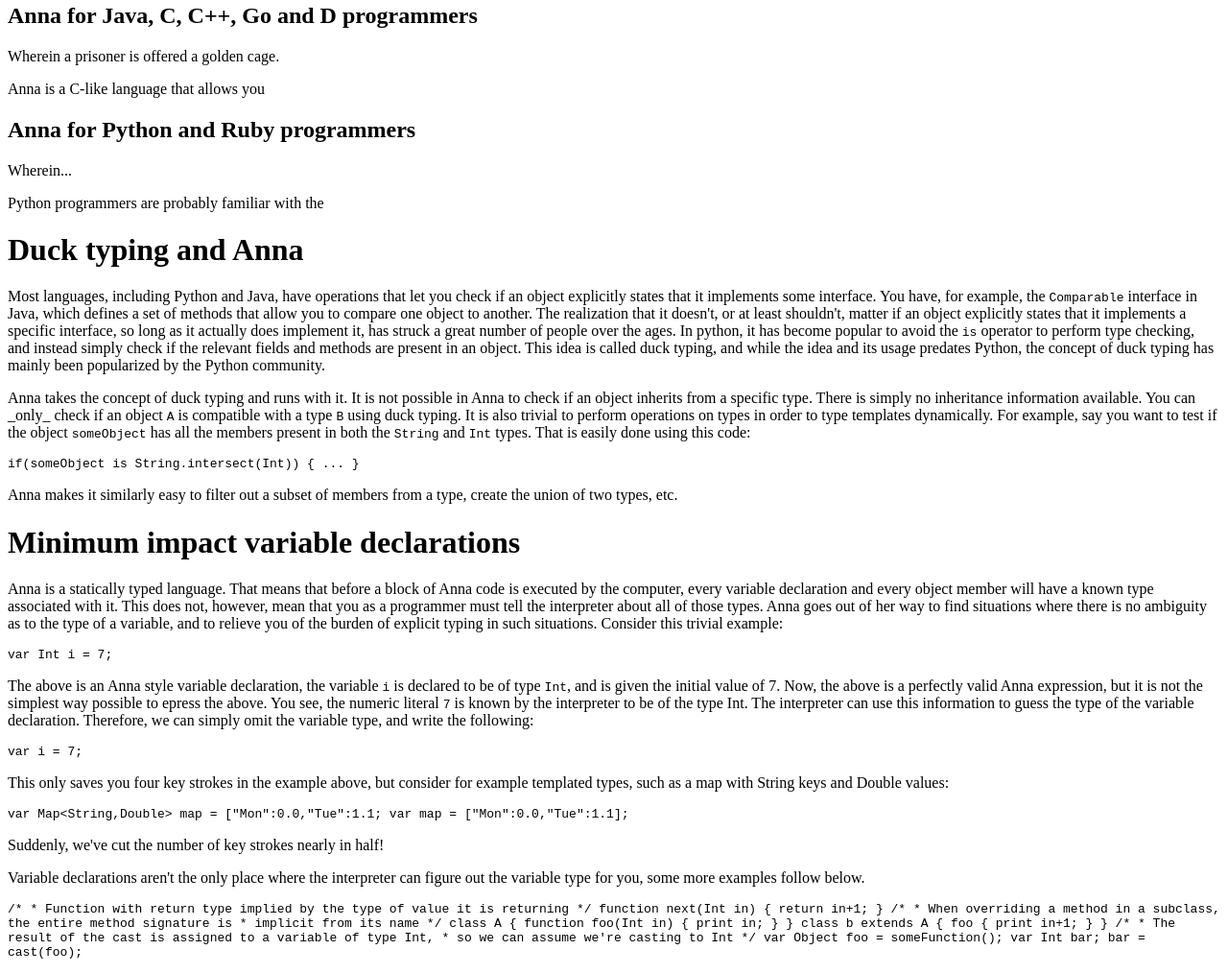
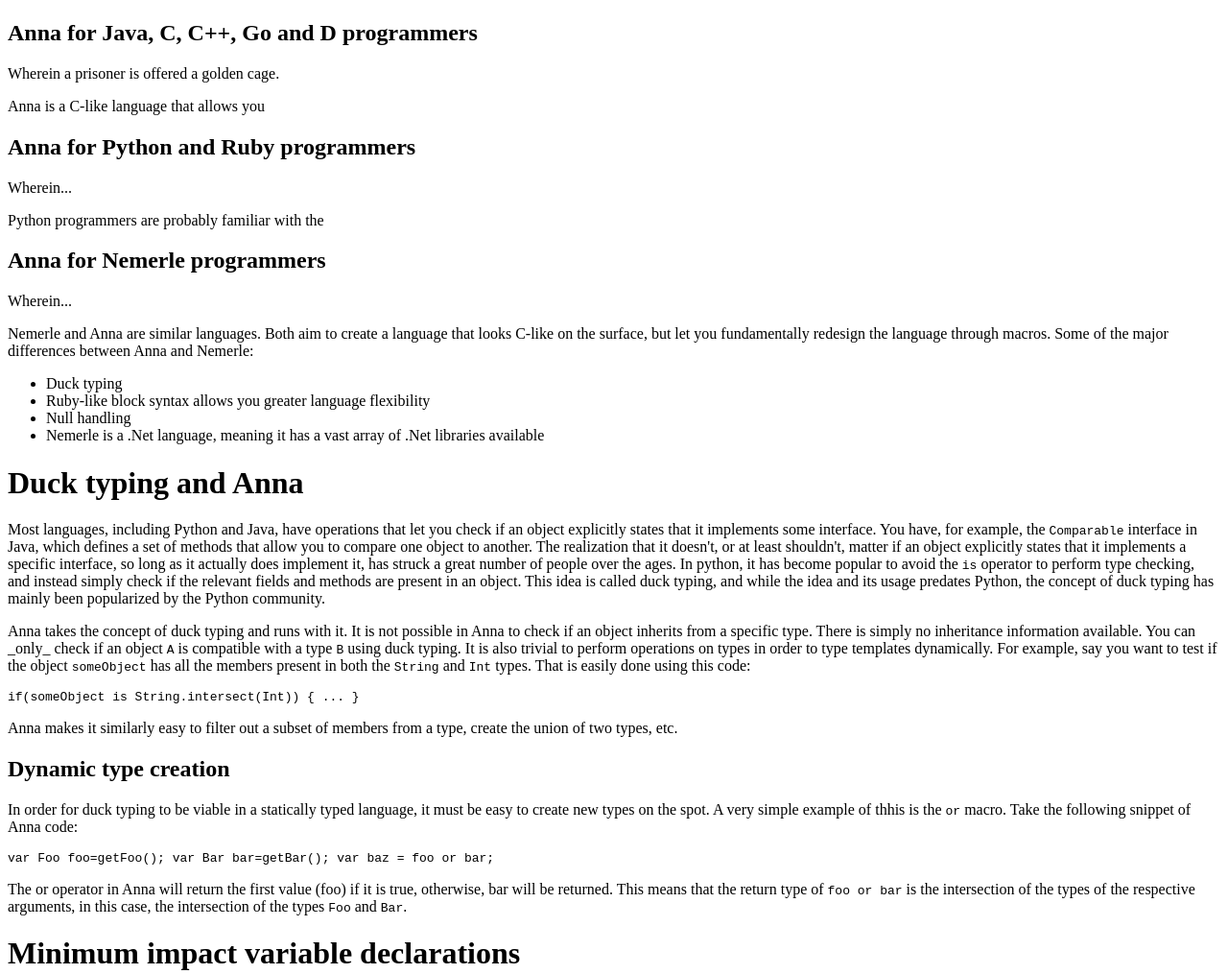
Before and after one commit to liljencrantz/anna, a plain HTML site: page doc/index.html in a window 1280 px wide. Shown: the part 896-1911 px from the top of the page at 96% size. Drawn offline with Linux system fonts and the light colour scheme.

Commit message:
Write a bit about Nemerle

```diff
--- a/doc/index.html
+++ b/doc/index.html
@@ -33,6 +33,11 @@ and pick the link that suits you best.
     <a href='#intro_script'>Anna for Python and Ruby programmers.</a>
     Do you feel most at home when writing code in a modern,
     dynamically typed scripting language?
+  </li>
+
+  <li>
+    <a href='#intro_nemerle'>Anna for Nemerle programmers.</a>
+    Do you feel Ged was unfairly given too much time in the books of Earth sea?
   </li>
 
   <li>
@@ -112,6 +117,22 @@ new.</div>
   Python programmers are probably familiar with the
 </p>
 
+<h2>Anna for Nemerle programmers</h2>
+<div class='subheading'>Wherein...</div>
+
+<p>
+  Nemerle and Anna are similar languages. Both aim to create a
+  language that looks C-like on the surface, but let you fundamentally
+  redesign the language through macros. Some of the major differences
+  between Anna and Nemerle:
+</p>
+<ul>
+  <li>Duck typing</li>
+  <li>Ruby-like block syntax allows you greater language flexibility</li>
+  <li>Null handling</li>
+  <li>Nemerle is a .Net language, meaning it has a vast array of .Net libraries available</li>
+</ul>
+
 <h1>Duck typing and Anna</h1>
 <p>
   Most languages, including Python and Java, have operations that let
@@ -148,9 +169,31 @@ if(someObject is String.intersect(Int))
 }
 </code>
 <p>
-Anna makes it similarly easy to filter out a subset of members from a
-type, create the union of two types, etc.
+  Anna makes it similarly easy to filter out a subset of members from
+  a type, create the union of two types, etc.
 </p>
+<h2>Dynamic type creation</h2>
+<p>
+  In order for duck typing to be viable in a statically typed
+  language, it must be easy to create new types on the spot. A very
+  simple example of thhis is the <code>or</code> macro. Take the
+  following snippet of Anna code:
+
+</p>
+<code>
+  var Foo foo=getFoo();
+  var Bar bar=getBar();
+  var baz = foo or bar;
+</code>
+<p>
+  The or operator in Anna will return the first value (foo) if it is
+  true, otherwise, bar will be returned. This means that the return
+  type of <code>foo or bar</code> is the intersection of the types of
+  the respective arguments, in this case, the intersection of the
+  types <code>Foo</code> and <code>Bar</code>.
+</p>
+
+
 <h1>Minimum impact variable declarations</h1>
 <p>
   Anna is a statically typed language. That means that before a block
```
